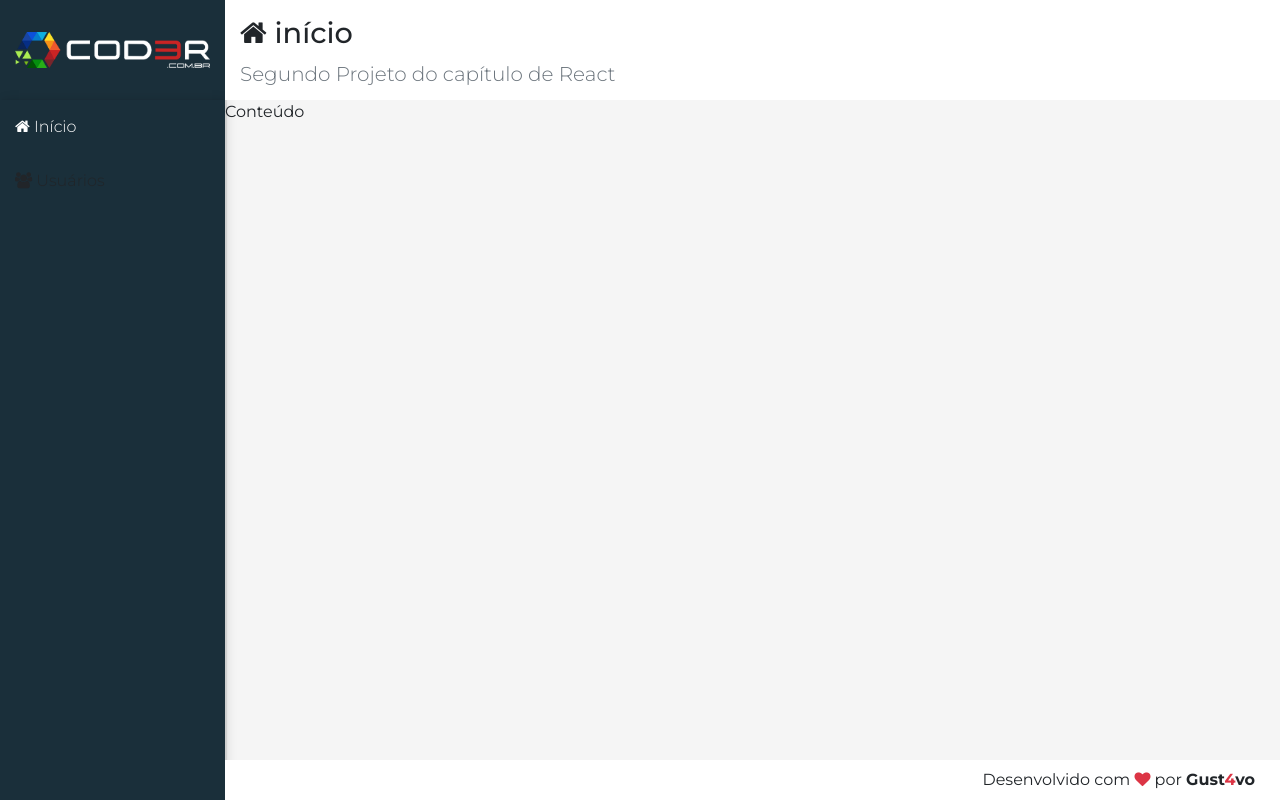
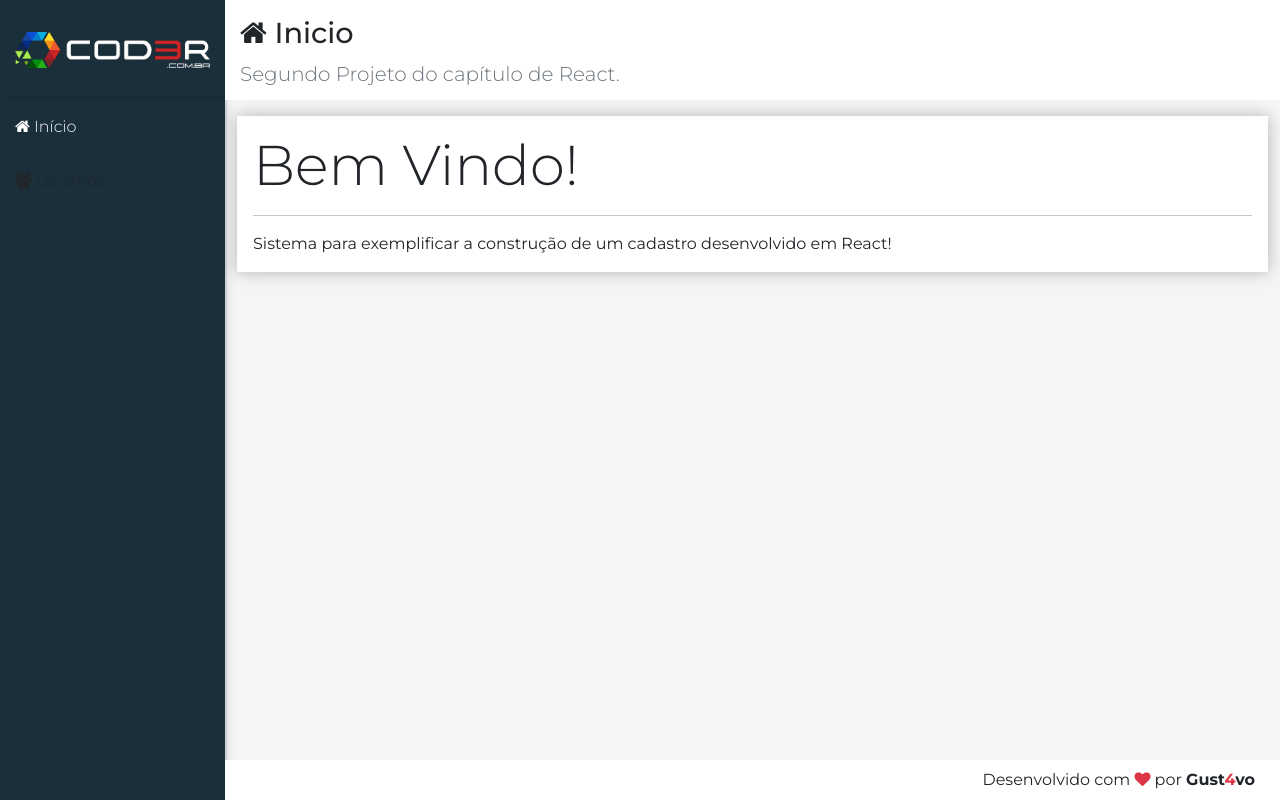
Before and after one commit to gustavomarim/cadastro-de-usuario-react, a React (Create React App) app in the folder crud/frontend/: page / in a window 1280 px wide. Built offline with nearby package versions, Linux system fonts and the light colour scheme.

Commit message:
Update - Contents component

```diff
--- /dev/null
+++ b/crud/frontend/src/components/home/Home.jsx
@@ -0,0 +1,14 @@
+import React from 'react'
+import Main from '../template/Main'
+
+
+const fn = props =>
+    <Main icon="home" title="Inicio"
+        subtitle="Segundo Projeto do capítulo de React.">
+        <div className="display-4">Bem Vindo!</div>
+        <hr />
+        <p className="mb-0">Sistema para exemplificar a construção
+            de um cadastro desenvolvido em React!</p>
+    </Main>
+
+export default fn
--- a/crud/frontend/src/components/template/Main.css
+++ b/crud/frontend/src/components/template/Main.css
@@ -0,0 +1,4 @@
+main>div {
+    background-color: #fff;
+    box-shadow      : 0px 0px 15px #0004;
+}
--- a/crud/frontend/src/components/template/Main.jsx
+++ b/crud/frontend/src/components/template/Main.jsx
@@ -5,8 +5,10 @@
 const fn = props =>
     <React.Fragment>
         <Header {...props} />
-        <main className="content">
-            Conteúdo
+        <main className="content container-fluid">
+            <div className="p-3 mt-3">
+                {props.children}
+            </div>
         </main>
     </React.Fragment>
 
--- a/crud/frontend/src/main/App.jsx
+++ b/crud/frontend/src/main/App.jsx
@@ -5,16 +5,15 @@
 
 import Logo from '../components/template/Logo'
 import Nav from '../components/template/Nav'
-import Main from '../components/template/Main'
+import Home from '../components/home/Home'
 import Footer from '../components/template/Footer'
 
 const fn = props =>
     <div className="app">
         <Logo />
         <Nav />
-        <Main icon="home" title="início"
-            subtitle="Segundo Projeto do capítulo de React" />
+        <Home />
         <Footer />
-    </div>
+    </div >
 
 export default fn
```
Also changed, not shown: crud/frontend/src/components/template/Nav.jsx (line endings or trailing spaces).
